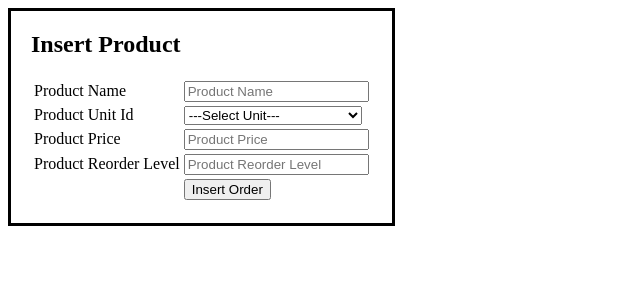
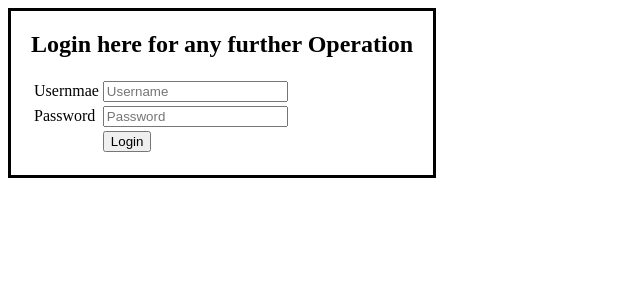
Before and after one commit to meetxpress/WDOST_InternalPractical, a PHP site: page / in a window 1280 px wide. Shown: the top 300 px of the page, without its empty margins (0-640 px from the left). Run offline with PHP 8.4, Linux system fonts and the light colour scheme.

Commit message:
Final Commit

```diff
--- /dev/null
+++ b/config.php
@@ -0,0 +1,8 @@
+<?php
+    define('DB_SERVER', 'localhost');
+    define('DB_USERNAME', 'root');
+    define('DB_PASSWORD', '');
+    define('DB_DATABASE', 'internal');
+
+    $con = mysqli_connect(DB_SERVER, DB_USERNAME, DB_PASSWORD, DB_DATABASE);
+?>
--- a/index.php
+++ b/index.php
@@ -1,3 +1,19 @@
+<?php
+    include("config.php");
+    session_start();
+    if(isset($_POST['btnLogin'])){
+        $result = mysqli_query($con, "SELECT * FROM user_master WHERE uname = '".$_POST['uName']."' and pwd = md5('".$_POST['uPass']."')");
+        $row = mysqli_fetch_array($result, MYSQLI_ASSOC);
+        $count = mysqli_num_rows($result);
+        if($count == 1) {
+            $_SESSION['uname'] = $_POST['uName'];
+            header("location: dashboard.php");
+        } else {
+            echo "<script>alert('Your Login Name or Password is invalid. Please try again')</script>";
+        }
+    }
+?>
+
 <!DOCTYPE html>
 <html lang="en">
 
@@ -10,48 +26,27 @@
 
 <body>
     <div class="container" style="border: 3px solid black; max-width: max-content; padding: 20px; padding-top: 0">
-        <h2>Insert Product</h2>
+        <h2>Login here for any further Operation</h2>
         <form action="#" method="post">
             <table>
                 <tr>
-                    <td>Product Name</td>
+                    <td>Usernmae</td>
                     <td>
-                        <input input="text" name="proName" placeholder="Product Name">
+                        <input type="text" name="uName" placeholder="Username" require>
                     </td>
                 </tr>
 
                 <tr>
-                    <td>Product Unit Id</td>
+                    <td>Password</td>
                     <td>
-                        <select style="width: 178px;" name="proUnitId">
-                            <option selected disabled>---Select Unit---</option>
-                            <option>ABC</option>
-                            <option>ABC</option>
-                            <option>ABC</option>
-                            <option>ABC</option>
-                            <option>ABC</option>
-                        </select>
-                    </td>
-                </tr>
-
-                <tr>
-                    <td>Product Price</td>
-                    <td>
-                        <input input="number" name="proPrice" placeholder="Product Price" maxlength="5">
-                    </td>
-                </tr>
-
-                <tr>
-                    <td>Product Reorder Level</td>
-                    <td>
-                        <input input="number" name="proReOrder" placeholder="Product Reorder Level" maxlength="4">
+                        <input type="password" name="uPass" placeholder="Password" require>
                     </td>
                 </tr>
 
                 <tr>
                     <td></td>
                     <td colspan="2">
-                        <input type="submit" name="btnAddProduct" value="Insert Order">
+                        <input type="submit" name="btnLogin" value="Login">
                     </td>
                 </tr>
             </table>
--- /dev/null
+++ b/logout.php
@@ -0,0 +1,6 @@
+<?php
+    session_start();
+    $_SESSION['uname']="";
+    session_destroy();
+    header("location: index.php");
+?>
```
Also changed, not shown: dashboard.php (added, +27 -0 lines), viewall.php (added, +56 -0 lines).
